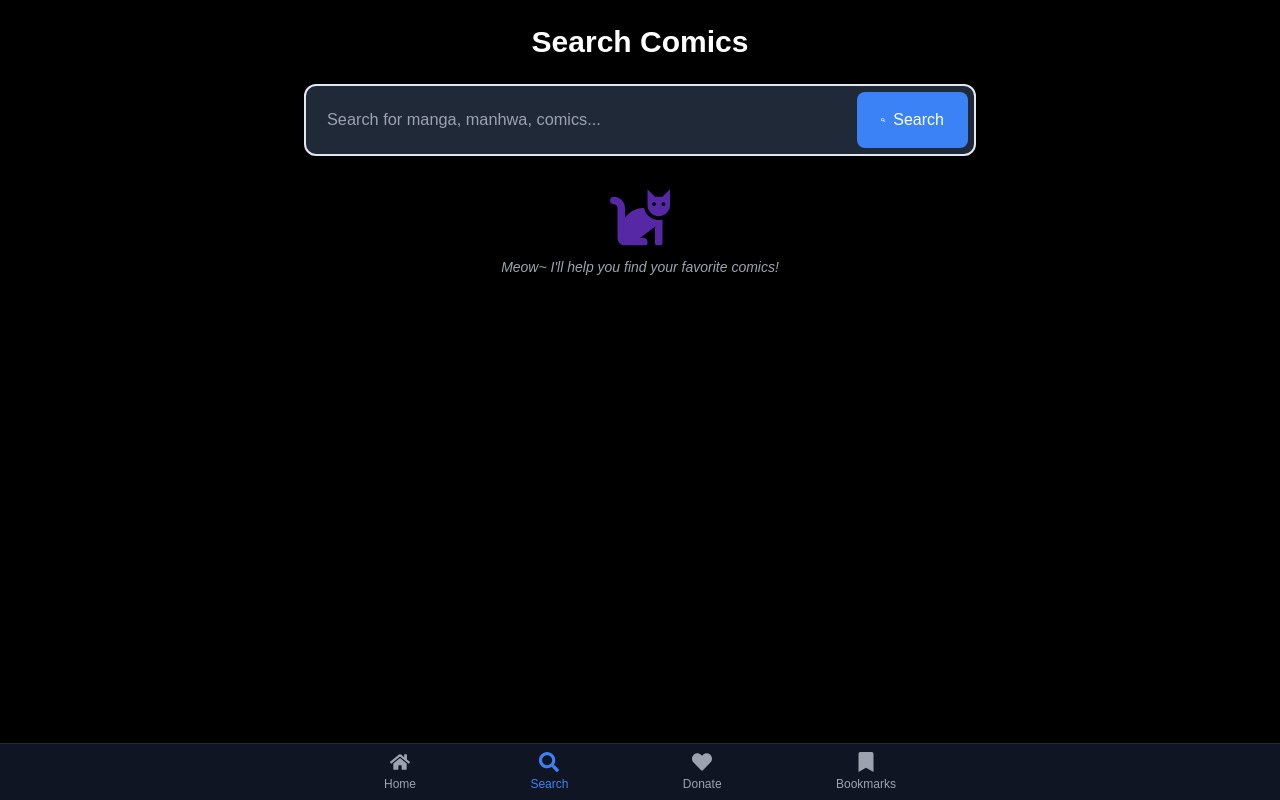
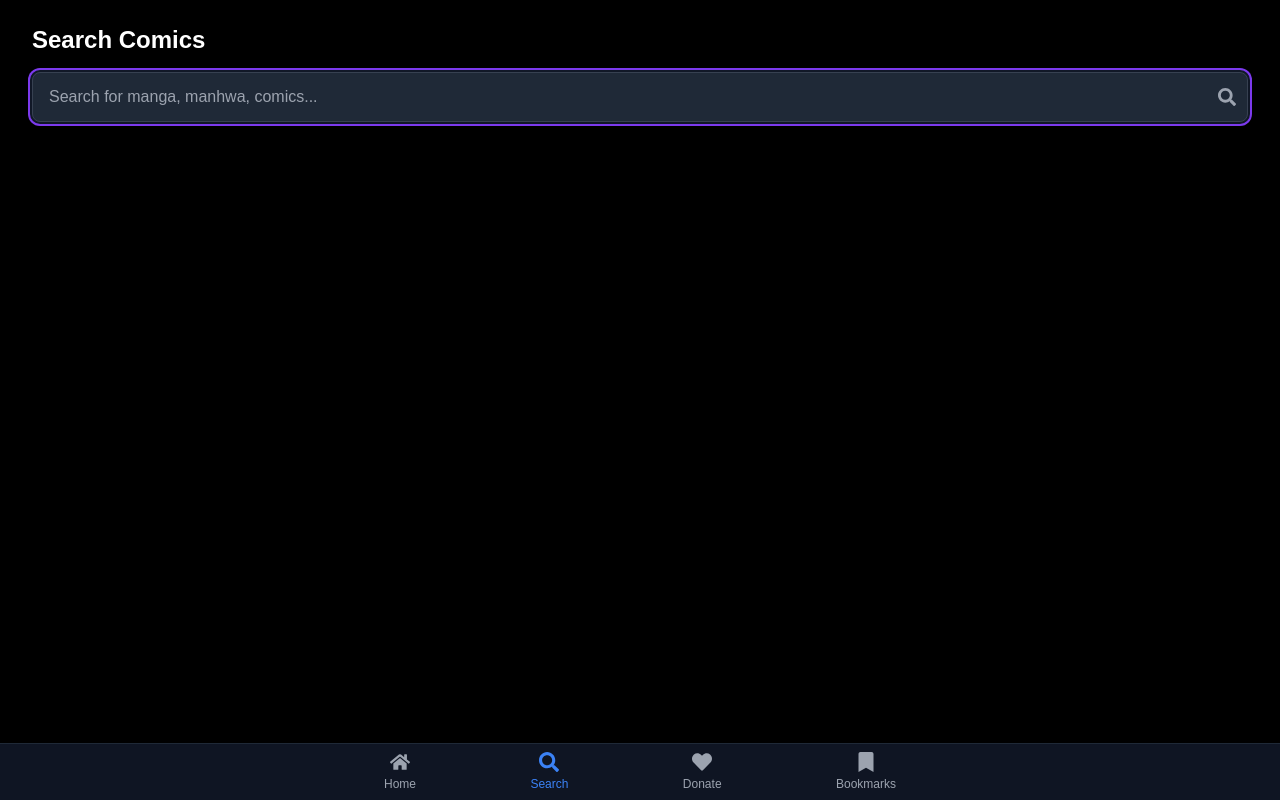
Before and after one commit to RullDev/mangarulbosh, a React (Vite) app: page /search in a window 1280 px wide. Built offline with nearby package versions, Linux system fonts and the light colour scheme.

Commit message:
Restored to '9fbf9f81c7c29eac4ca66fa1dfd7bc6b5ce9a576'
Replit-Restored-To: 9fbf9f81c7c29eac4ca66fa1dfd7bc6b5ce9a576

```diff
--- a/src/App.css
+++ b/src/App.css
@@ -359,69 +359,6 @@ body {
     opacity: 1;
     transform: translateY(0);
   }
-}
-
-/* Search Results Page Styles */
-.search-form-group {
-  transition: all 0.3s ease;
-  box-shadow: 0 4px 6px rgba(0, 0, 0, 0.05),
-              0 10px 15px rgba(var(--primary-rgb), 0.1);
-}
-
-.search-form-group:focus-within {
-  box-shadow: 0 4px 20px rgba(var(--primary-rgb), 0.2);
-  border-color: rgba(var(--primary-rgb), 0.5);
-}
-
-.search-button {
-  position: relative;
-  overflow: hidden;
-}
-
-.search-button::before {
-  content: '';
-  position: absolute;
-  top: 0;
-  left: -100%;
-  width: 100%;
-  height: 100%;
-  background: linear-gradient(
-    90deg,
-    transparent,
-    rgba(255, 255, 255, 0.2),
-    transparent
-  );
-  transition: 0.5s;
-}
-
-.search-button:hover::before {
-  left: 100%;
-}
-
-.cat-animation {
-  filter: drop-shadow(0 4px 6px rgba(var(--primary-rgb), 0.3));
-}
-
-@keyframes float {
-  0%, 100% {
-    transform: translateY(0);
-  }
-  50% {
-    transform: translateY(-10px);
-  }
-}
-
-@keyframes wave {
-  0%, 100% {
-    transform: rotate(-5deg);
-  }
-  50% {
-    transform: rotate(5deg);
-  }
-}
-
-.cat-animation:hover {
-  animation: wave 1s ease infinite;
 }
 
 /* Animation utilities */
--- a/src/pages/SearchResults.jsx
+++ b/src/pages/SearchResults.jsx
@@ -2,7 +2,7 @@
 import React, { useState, useEffect, useRef } from 'react';
 import { useSearchParams } from 'react-router-dom';
 import { motion } from 'framer-motion';
-import { FaSearch, FaExclamationTriangle, FaCat } from 'react-icons/fa';
+import { FaSearch, FaExclamationTriangle } from 'react-icons/fa';
 import Comic from '../api/comicApi';
 import ComicGrid from '../components/ComicGrid';
 import LoadingSpinner from '../components/LoadingSpinner';
@@ -64,222 +64,78 @@ const SearchResults = () => {
     performSearch(query);
   };
 
-  const formVariants = {
-    hidden: { opacity: 0, y: -30 },
-    visible: {
-      opacity: 1,
-      y: 0,
-      transition: {
-        duration: 0.5,
-        ease: "easeOut"
-      }
-    }
-  };
-
-  const inputVariants = {
-    focus: {
-      scale: 1.02,
-      boxShadow: "0 4px 20px rgba(var(--primary-rgb), 0.25)",
-      transition: { duration: 0.3 }
-    },
-    blur: {
-      scale: 1,
-      boxShadow: "0 1px 3px rgba(0,0,0,0.1)",
-      transition: { duration: 0.3 }
-    }
-  };
-
-  const buttonVariants = {
-    hover: {
-      scale: 1.1,
-      rotate: 10,
-      transition: { duration: 0.2 }
-    },
-    tap: { scale: 0.9 }
-  };
-
-  const catVariants = {
-    initial: {
-      y: 0
-    },
-    animate: {
-      y: [0, -10, 0],
-      transition: {
-        duration: 3,
-        repeat: Infinity,
-        repeatType: "reverse",
-        ease: "easeInOut"
-      }
-    }
-  };
-
   return (
     <div className="container-custom py-6">
       <motion.div
-        variants={formVariants}
-        initial="hidden"
-        animate="visible"
-        className="mb-8"
-      >
-        <h1 className="text-3xl font-bold text-gray-800 dark:text-white mb-6 text-center">
-          <motion.span
         initial={{ opacity: 0, y: -20 }}
         animate={{ opacity: 1, y: 0 }}
-            transition={{ delay: 0.2, duration: 0.5 }}
+        transition={{ duration: 0.3 }}
+        className="mb-6"
       >
-            Search Comics
-          </motion.span>
-        </h1>
+        <h1 className="text-2xl font-bold text-gray-800 dark:text-white mb-4">Search Comics</h1>
 
-        <motion.form
-          onSubmit={handleSearch}
-          className="mx-auto max-w-2xl"
-          initial={{ opacity: 0 }}
-          animate={{ opacity: 1 }}
-          transition={{ delay: 0.4, duration: 0.5 }}
-        >
-          <div className="relative search-form-group bg-white dark:bg-gray-800 p-1.5 rounded-xl shadow-lg flex overflow-hidden border-2 border-primary/10 hover:border-primary/20 transition-all duration-300">
-            <motion.input
+        <form onSubmit={handleSearch} className="relative">
+          <input
             ref={searchInputRef}
             type="text"
             value={query}
             onChange={(e) => setQuery(e.target.value)}
             placeholder="Search for manga, manhwa, comics..."
-              className="w-full px-5 py-4 bg-transparent border-none outline-none text-gray-800 dark:text-white placeholder-gray-500 dark:placeholder-gray-400"
-              variants={inputVariants}
-              initial="blur"
-              whileFocus="focus"
-              onBlur={() => {}}
+            className="w-full px-4 py-3 pr-12 rounded-lg border border-gray-300 dark:border-gray-700 bg-white dark:bg-gray-800 text-gray-800 dark:text-white focus:outline-none focus:ring-2 focus:ring-primary"
           />
-            <motion.button
+          <button
             type="submit"
-              className="search-button bg-primary text-white font-medium px-6 py-3 rounded-lg flex items-center justify-center"
-              variants={buttonVariants}
-              whileHover="hover"
-              whileTap="tap"
+            className="absolute right-3 top-1/2 transform -translate-y-1/2 text-gray-500 dark:text-gray-400 hover:text-primary dark:hover:text-primary-light"
           >
-              <FaSearch size={18} className="mr-2" />
-              Search
-            </motion.button>
-          </div>
-        </motion.form>
-
-        <motion.div
-          className="mt-8 flex justify-center"
-          initial={{ opacity: 0 }}
-          animate={{ opacity: 1 }}
-          transition={{ delay: 0.6 }}
-        >
-          <motion.div
-            className="cat-animation flex flex-col items-center"
-            variants={catVariants}
-            initial="initial"
-            animate="animate"
-          >
-            <FaCat className="text-6xl text-primary/70 mb-3" />
-            <motion.div
-              className="text-sm text-gray-500 dark:text-gray-400 text-center font-medium italic"
-              initial={{ opacity: 0 }}
-              animate={{ opacity: 1 }}
-              transition={{ delay: 0.8 }}
-            >
-              Meow~ I'll help you find your favorite comics!
-            </motion.div>
-          </motion.div>
-        </motion.div>
+            <FaSearch size={18} />
+          </button>
+        </form>
       </motion.div>
 
       {loading ? (
+        <div className="py-20 flex justify-center">
+          <LoadingSpinner message="Searching for comics..." />
+        </div>
+      ) : error ? (
         <motion.div
-          className="py-20 flex justify-center"
           initial={{ opacity: 0 }}
           animate={{ opacity: 1 }}
+          className="py-10 text-center"
         >
-          <LoadingSpinner message="Searching for comics..." />
-        </motion.div>
-      ) : error ? (
-        <motion.div
-          initial={{ opacity: 0, y: 20 }}
-          animate={{ opacity: 1, y: 0 }}
-          transition={{ duration: 0.5 }}
-          className="py-10 text-center bg-white/50 dark:bg-gray-800/50 backdrop-blur-sm rounded-xl p-8 shadow-lg"
-        >
-          <FaExclamationTriangle className="text-5xl text-amber-500 mb-4 mx-auto" />
-          <p className="text-gray-700 dark:text-gray-300 mb-4 text-lg">{error}</p>
-          <motion.button
+          <FaExclamationTriangle className="text-4xl text-red-500 mb-4 mx-auto" />
+          <p className="text-gray-700 dark:text-gray-300 mb-4">{error}</p>
+          <button
             onClick={() => performSearch(query)}
             className="btn btn-primary"
-            whileHover={{ scale: 1.05 }}
-            whileTap={{ scale: 0.95 }}
           >
             Try Again
-          </motion.button>
+          </button>
         </motion.div>
       ) : (
         <>
           {searchPerformed && (
             <motion.div
-              initial={{ opacity: 0, y: 20 }}
-              animate={{ opacity: 1, y: 0 }}
-              transition={{ duration: 0.5, delay: 0.4 }}
-            >
-              <motion.div
-                className="mb-6 bg-white/80 dark:bg-gray-800/80 backdrop-blur p-4 rounded-lg shadow"
               initial={{ opacity: 0 }}
               animate={{ opacity: 1 }}
-                transition={{ delay: 0.6 }}
+              transition={{ delay: 0.2 }}
             >
-                <h2 className="text-lg font-medium text-gray-700 dark:text-gray-300 flex items-center">
-                  <motion.span
-                    animate={{
-                      scale: results.length > 0 ? [1, 1.1, 1] : 1
-                    }}
-                    transition={{
-                      duration: 0.5,
-                      delay: 0.8,
-                      times: [0, 0.5, 1]
-                    }}
-                    className="text-primary font-bold mr-2"
-                  >
-                    {results.length}
-                  </motion.span>
-
+              <div className="mb-4">
+                <h2 className="text-lg font-medium text-gray-700 dark:text-gray-300">
                   {results.length > 0
-                    ? `results found for "${searchParams.get('q')}"`
+                    ? `Found ${results.length} results for "${searchParams.get('q')}"`
                     : `No results found for "${searchParams.get('q')}"`
                   }
                 </h2>
-              </motion.div>
+              </div>
 
               {results.length > 0 ? (
                 <ComicGrid comics={results} />
               ) : (
-                <motion.div
-                  className="py-10 text-center"
-                  initial={{ opacity: 0 }}
-                  animate={{ opacity: 1 }}
-                  transition={{ delay: 0.7 }}
-                >
+                <div className="py-10 text-center">
                   <p className="text-gray-500 dark:text-gray-400">
                     No comics found matching your search. Try different keywords.
                   </p>
-
-                  <motion.div
-                    initial={{ opacity: 0 }}
-                    animate={{ opacity: 1 }}
-                    transition={{ delay: 1 }}
-                    className="mt-6 max-w-md mx-auto"
-                  >
-                    <div className="text-sm text-gray-500 bg-gray-100 dark:bg-gray-700/50 dark:text-gray-400 p-4 rounded-lg">
-                      <p className="font-medium">Tips for better search results:</p>
-                      <ul className="list-disc pl-5 mt-2 space-y-1">
-                        <li>Use the full title of the manga/manhwa</li>
-                        <li>Try searching by author name</li>
-                        <li>Use fewer keywords for broader results</li>
-                      </ul>
                 </div>
-                  </motion.div>
-                </motion.div>
               )}
             </motion.div>
           )}
```
Lines whose indentation alone changed are shown as unchanged.
